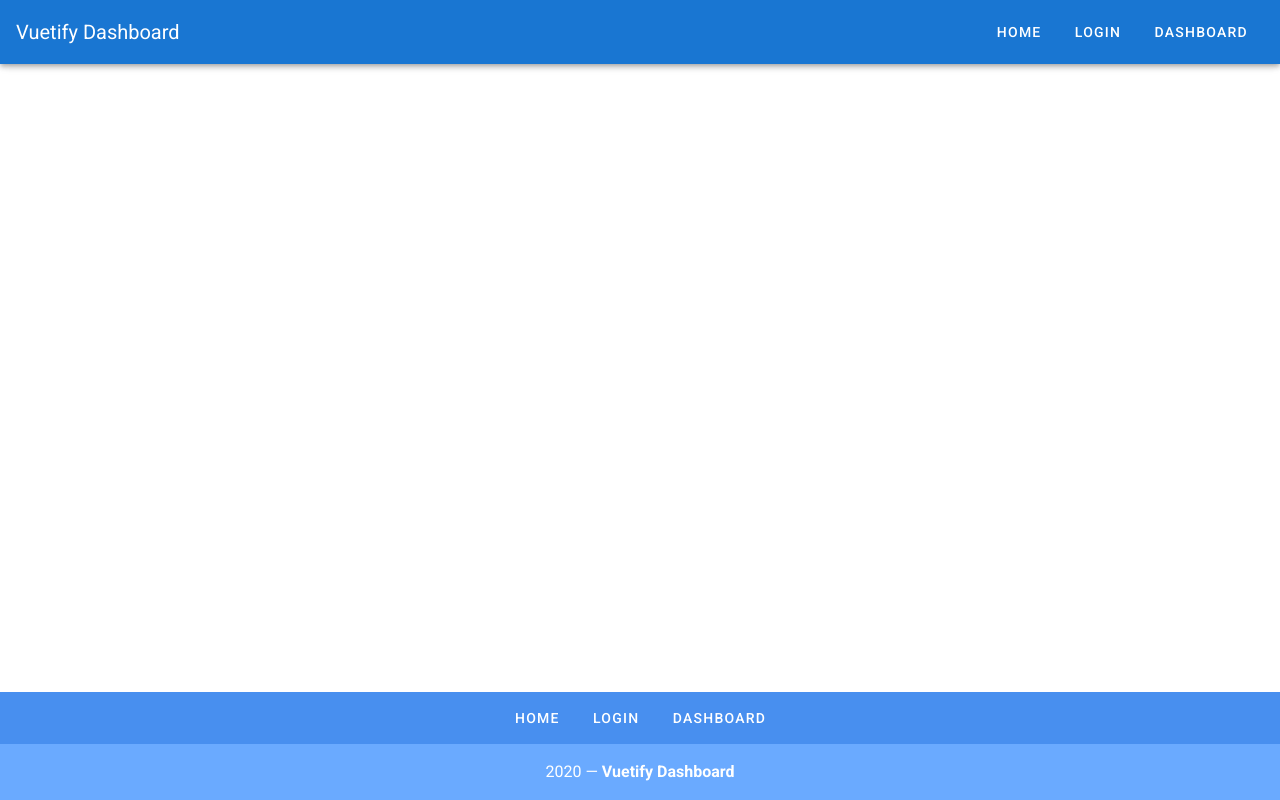
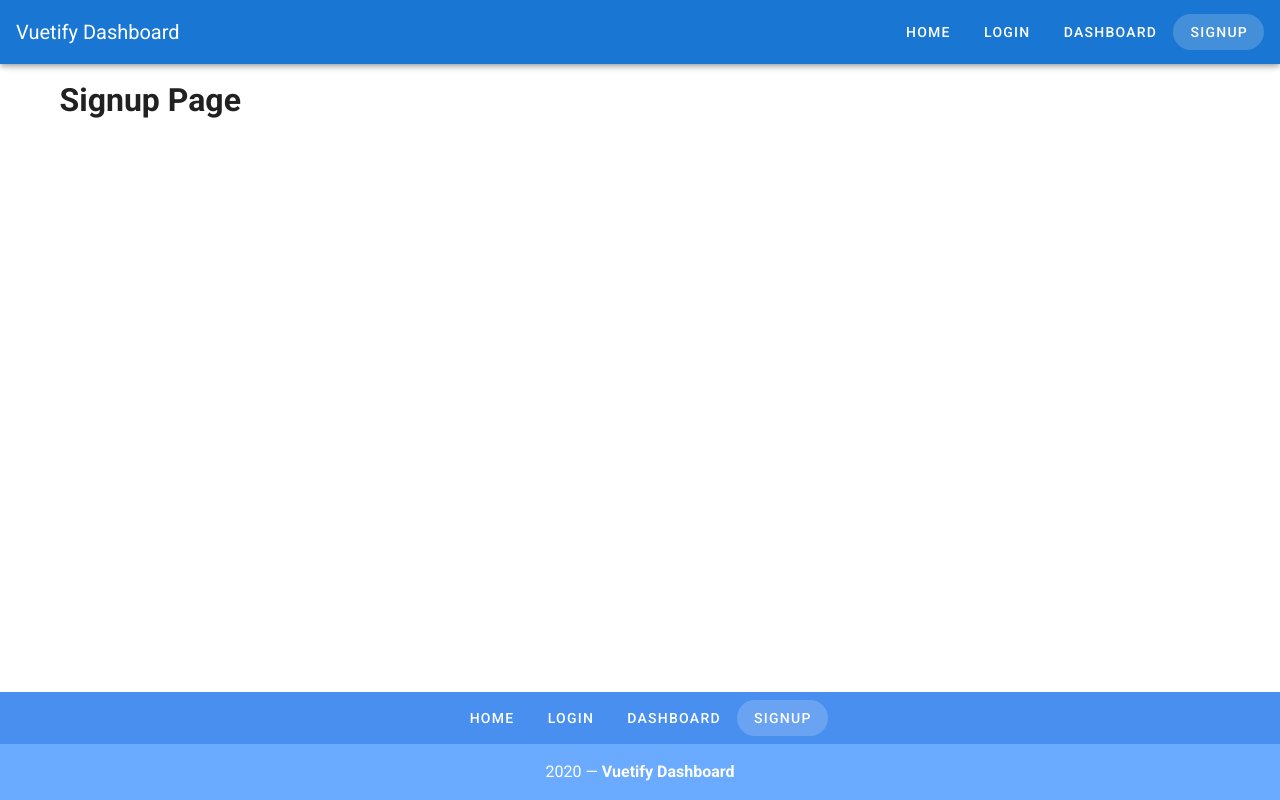
Before and after one commit to kasprzyk/Vuetify, a Vue app: page /signup in a window 1280 px wide. Built offline with nearby package versions, Linux system fonts and the light colour scheme.

Commit message:
Signup view  added

```diff
--- a/src/App.vue
+++ b/src/App.vue
@@ -55,6 +55,10 @@ export default {
           label: 'Dashboard',
           url: '/dashboard',
         },
+        {
+          label: 'Signup',
+          url: '/signup',
+        },
       ],
     };
   },
--- a/src/router/index.js
+++ b/src/router/index.js
@@ -30,6 +30,11 @@ const routes = [
     name: 'dashboard',
     component: () => import('../views/Dashboard.vue'),
   },
+  {
+    path: '/signup',
+    name: 'signup',
+    component: () => import('../views/Signup.vue'),
+  },
 ];
 
 const router = new VueRouter({
--- /dev/null
+++ b/src/views/Signup.vue
@@ -0,0 +1,9 @@
+<template>
+  <v-container>
+    <v-row>
+      <v-col>
+        <h1>Signup Page</h1>
+      </v-col>
+    </v-row>
+  </v-container>
+</template>
```
